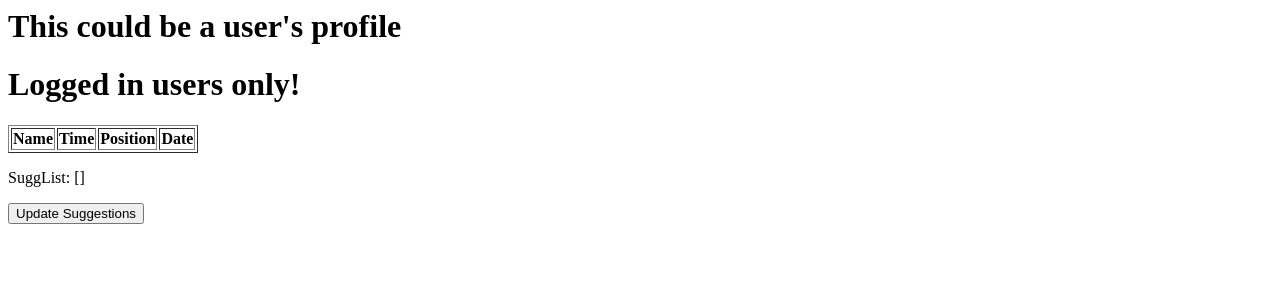
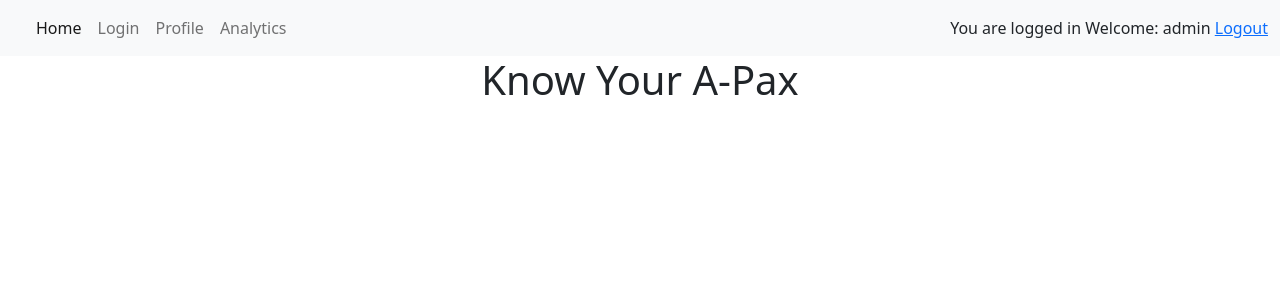
Before and after one commit to sirotras/IT391Proj, a Django app: page /user_profile/ in a window 1280 px wide. Shown: the top 300 px of the page. Run offline with Django 4.2, Linux system fonts and the light colour scheme; a user stored in the database is signed in; data comes from the database, SQL or seed files in the repository; both versions use the stored data as it was after the commit; lists and menus that the app fills with data are empty; some libraries are stand-ins or nearby versions.

Commit message:
NavBar not fully functional yet

```diff
--- a/DjangoApp/autocross/templates/autocross/home.html
+++ b/DjangoApp/autocross/templates/autocross/home.html
@@ -1,25 +1,108 @@
 <html lang="en">
+
 <head>
+  <!DOCTYPE html>
+<html>
+  <!-- Nav. Bar-->
+	<link rel="stylesheet" href="../bootstrap-5.2.1-dist/css/bootstrap.css">
+	<link rel="stylesheet" href="../css/stylesheet.css">
+  <!-- CSS only -->
+  <link href="https://cdn.jsdelivr.net/npm/bootstrap@5.2.2/dist/css/bootstrap.min.css" rel="stylesheet" integrity="sha384-Zenh87qX5JnK2Jl0vWa8Ck2rdkQ2Bzep5IDxbcnCeuOxjzrPF/et3URy9Bv1WTRi" crossorigin="anonymous">
+  <!-- JavaScript Bundle with Popper -->
+  <script src="https://cdn.jsdelivr.net/npm/bootstrap@5.2.2/dist/js/bootstrap.bundle.min.js" integrity="sha384-OERcA2EqjJCMA+/3y+gxIOqMEjwtxJY7qPCqsdltbNJuaOe923+mo//f6V8Qbsw3" crossorigin="anonymous"></script>
+  <script href="../js/scripts.js"></script>
+
+
+<body>
+  {% block navbar %}
+<nav class="navbar navbar-expand-lg navbar-light bg-light">
+  <div class="container-fluid">
+    <a class="navbar-brand" href="./dashboard.html"></a>
+    <button class="navbar-toggler" type="button" data-bs-toggle="collapse" data-bs-target="#navbarSupportedContent" aria-controls="navbarSupportedContent" aria-expanded="false" aria-label="Toggle navigation">
+      <span class="navbar-toggler-icon"></span>
+    </button>
+    <div class="collapse navbar-collapse" id="navbarSupportedContent">
+      <ul class="navbar-nav me-auto mb-2 mb-lg-0">
+
+        <!--Home Button-->
+        <li class="nav-item">
+          <a class="nav-link active" aria-current="page" id="navHome" href="{% url 'autocross:home' %}">Home</a>
+        </li>
+
+       <!--Login Button-->
+       <li class="nav-item">
+          <a class="nav-link" class="debug" id="navLogin" href="{% url 'login'%}">Login</a>
+        </li>
+
+       <!--Profile Button-->
+        <li class="nav-item">
+          <a class="nav-link" class="debug" id="navProfile" href="{% url 'autocross:user_profile' %}">Profile</a>
+        </li>
+
+        <!--Analystics Button-->
+        <li class="nav-item">
+          <a class="nav-link" id="navAnalytics" href="./analytics.html">Analytics</a>
+        </li>
+
+       <!-- Nav. Bar-->
+
     <meta charset="UTF-8">
     <meta http-equiv="X-UA-Compatible" content="IE=edge">
     <meta name="viewport" content="width=device-width, initial-scale=1.0">
     <title>Document</title>
+
 </head>
-<body>
-    <h1>This Could be the HomePage</h1>
+
+</ul>
+
+<span>
     {% if user.is_authenticated %}
-    <p> You are logged in</p>
-    <p>Welcome: {{user.get_username}}</p>
+      <h0><right> You are logged in</right></h0>
+      <h0>Welcome: {{user.get_username}}</h0>
       <a href="{% url 'logout'%}?next={{request.path}}">Logout</a>
+
       {%else%}
-    <p>You are not logged in</p>
+        <h0><right>You are not logged in</right></h0>
         <a href="{% url 'login'%}?next={{request.path}}">Login</a>
+
     {%endif%}
+</span>
+</div>
+</div>
+
+</nav>
+{% endblock %}
 
 
-        {% for event,runs, pax_runs in all_data %}
-            <p>{{event.date}} {{event.name}} {{event.location}}</p>
-            <table border="1">
+
+<body>
+    <h1><center>Know Your A-Pax</center></h1>
+
+<br>
+{% for event,runs,pax_runs in all_data %}
+
+<div class="accordion" id="accordionExample">
+  <div class="accordion-item">
+    <h2 class="accordion-header" id="headingOne">
+      <button class="accordion-button" type="button" data-bs-toggle="collapse" data-bs-target="#collapseOne{{ forloop.counter }}" aria-expanded="true" aria-controls="collapseOne">
+        {{event.date}} {{event.name}} {{event.location}}
+      </button>
+    </h2>
+    <div id="collapseOne{{ forloop.counter }}" class="accordion-collapse collapse" aria-labelledby="headingOne" data-bs-parent="#accordionExample">
+      <div class="accordion-body">
+
+
+
+<div class="accordion accordion-flush" id="accordionFlushExample">
+  <div class="accordion-item">
+    <h2 class="accordion-header" id="flush-headingOne">
+      <button class="accordion-button collapsed" type="button" data-bs-toggle="collapse" data-bs-target="#flush-collapseOneRaw{{ forloop.counter }}" aria-expanded="false" aria-controls="flush-collapseOne">
+        Raw Data
+      </button>
+    </h2>
+    <div id="flush-collapseOneRaw{{ forloop.counter }}" class="accordion-collapse collapse" aria-labelledby="flush-headingOne" data-bs-parent="#accordionFlushExample">
+      <div class="accordion-body">
+          <table class="table table-striped table-hover">
               <tr>
                   <th>Row #</th>
                   <th>Class</th>
@@ -43,40 +126,55 @@
           </tr>
           {%endfor%}
           </table>
-            <p>
-                <table border="1">
+          </div>
+    </div>
+  </div>
+  <div class="accordion-item">
+    <h2 class="accordion-header" id="flush-headingTwo">
+      <button class="accordion-button collapsed" type="button" data-bs-toggle="collapse" data-bs-target="#flush-collapseTwoPax{{ forloop.counter }}" aria-expanded="false" aria-controls="flush-collapseTwo">
+        Pax Data
+      </button>
+    </h2>
+    <div id="flush-collapseTwoPax{{ forloop.counter }}" class="accordion-collapse collapse" aria-labelledby="flush-headingTwo" data-bs-parent="#accordionFlushExample">
+      <div class="accordion-body">
+        <table class="table table-striped table-hover">
             <tr>
                 <th>Row #</th>
                 <th>Class</th>
                 <th>Car #</th>
                 <th>Driver Name</th>
                 <th>Class Pos</th>
+                <th>Raw Time</th>
                 <th>Pax Time</th>
-                        <th>Successor Diff</th>
-                        <th>First Diff</th>
 
             </tr>
         {% for prun in pax_runs %}
-
         <tr>
             <td>{{forloop.counter}}</td>
             <td>{{prun.run_id.class_name}}</td>
             <td>{{prun.run_id.car_num}}</td>
             <td>{{prun.run_id.driver_name}}</td>
-                    <td>{{prun.pax_class_position}}</td>
+            <td>{{prun.raw_class_position}}</td>
+            <td>{{prun.run_id.time}}</td>
             <td>{{prun.pax_time}}</td>
-                    <td>{{prun.pax_diff_succesor}}</td>
-                    <td>{{prun.pax_diff_first}}</td>
 
         </tr>
-
         {%endfor%}
         </table>
-            </p>
-            -------------------------------------------------------------------------
-            <br>
-        {%endfor%}
+        </div>
+      </div>
+    </div>
+  </div>
+
+  </div>
+</div>
 
 
+
+      </div>
+    </div>
+
+  </div>
+{%endfor%}
 </body>
 </html>
--- a/DjangoApp/autocross/templates/autocross/user_profile.html
+++ b/DjangoApp/autocross/templates/autocross/user_profile.html
@@ -4,8 +4,14 @@
     <meta http-equiv="X-UA-Compatible" content="IE=edge">
     <meta name="viewport" content="width=device-width, initial-scale=1.0">
     <title>Document</title>
+     <!-- CSS only -->
+  <link href="https://cdn.jsdelivr.net/npm/bootstrap@5.2.2/dist/css/bootstrap.min.css" rel="stylesheet" integrity="sha384-Zenh87qX5JnK2Jl0vWa8Ck2rdkQ2Bzep5IDxbcnCeuOxjzrPF/et3URy9Bv1WTRi" crossorigin="anonymous">
+  <!-- JavaScript Bundle with Popper -->
+  <script src="https://cdn.jsdelivr.net/npm/bootstrap@5.2.2/dist/js/bootstrap.bundle.min.js" integrity="sha384-OERcA2EqjJCMA+/3y+gxIOqMEjwtxJY7qPCqsdltbNJuaOe923+mo//f6V8Qbsw3" crossorigin="anonymous"></script>
 </head>
 <body>
+    {% extends "./home.html" %}
+
     <h1>This could be a user's profile</h1>
     <h1>Logged in users only!</h1>
 
```
Also changed, not shown: DjangoApp/db.sqlite3. Lines whose indentation alone changed are shown as unchanged.
